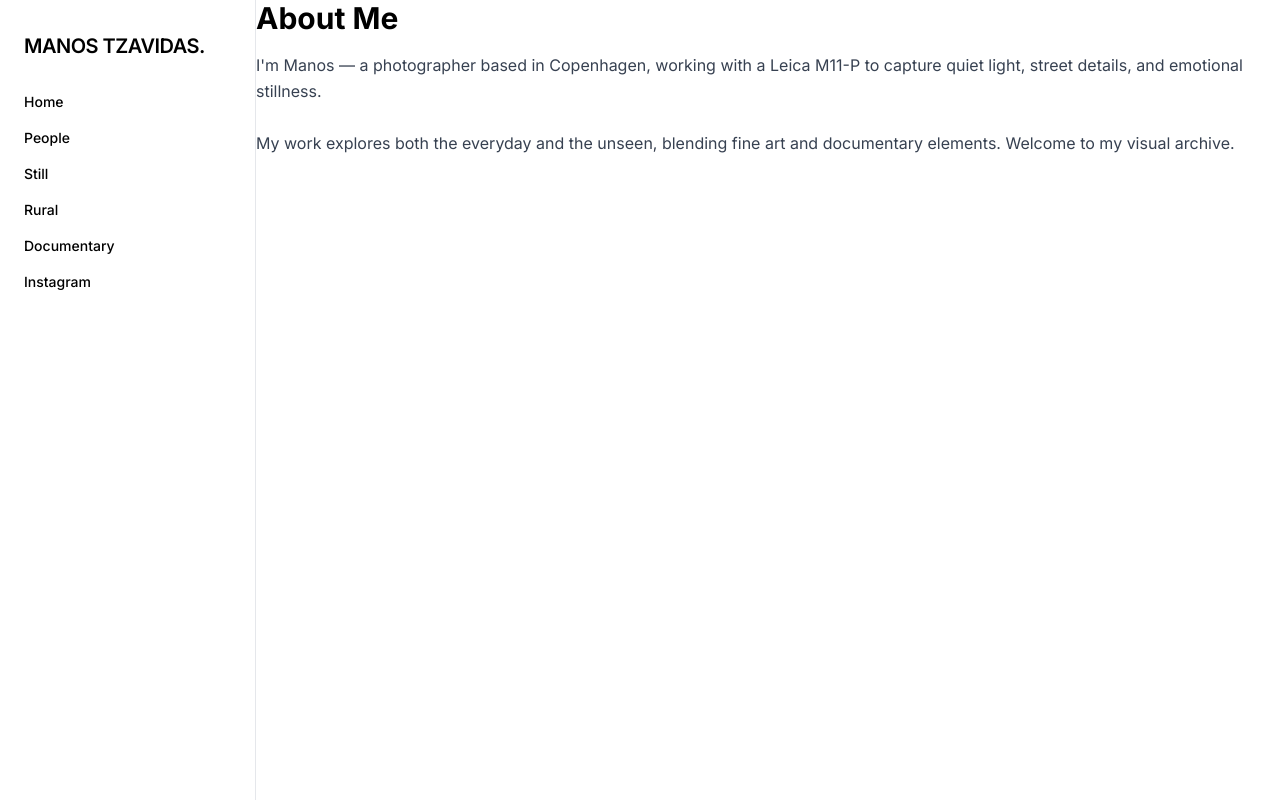
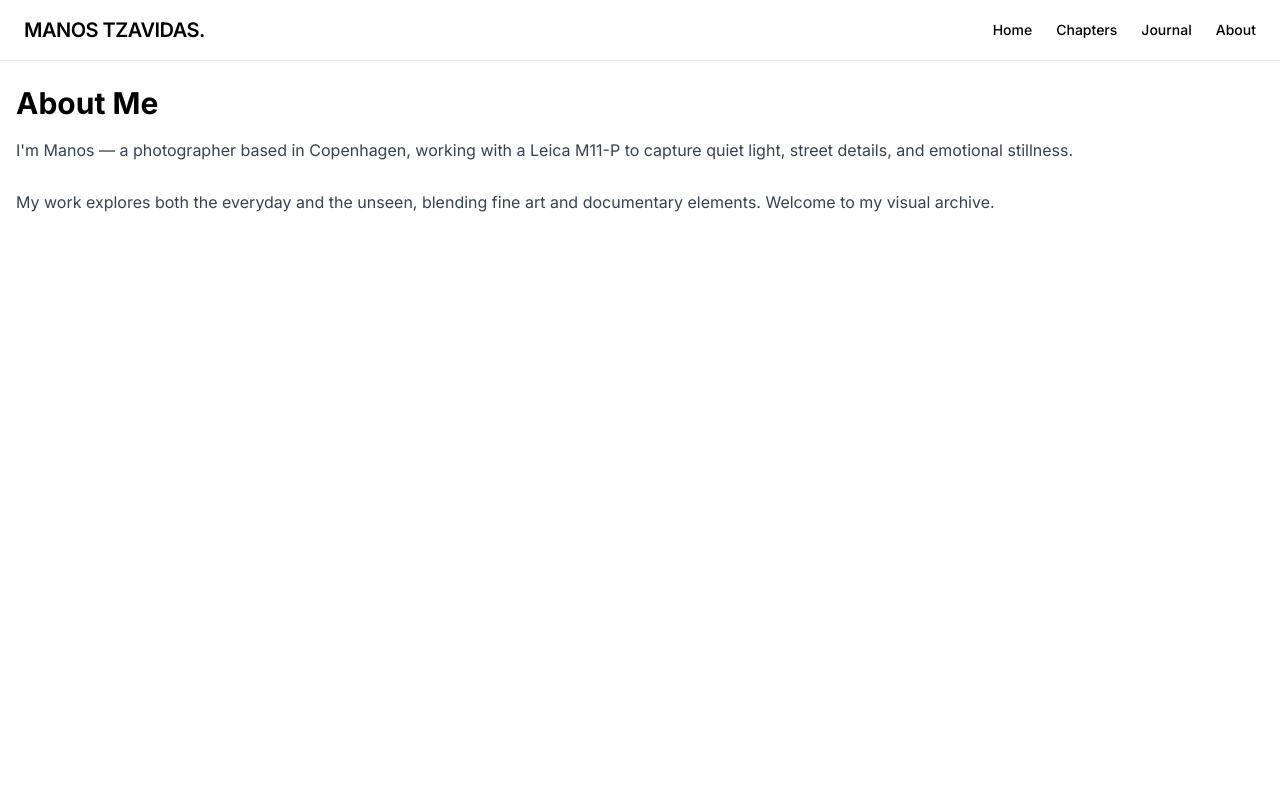
Before and after one commit to Homer-0/my-photo-site, a Next.js app: page /about in a window 1280 px wide. Built offline with nearby package versions, Linux system fonts and the light colour scheme; a web font is replaced by a local one.

Commit message:
Update layout.tsx

```diff
--- a/app/layout.tsx
+++ b/app/layout.tsx
@@ -18,27 +18,18 @@ export default function RootLayout({
   return (
     <html lang="en">
       <body className={inter.className}>
-        <div className="flex min-h-screen">
-          {/* Sidebar */}
-          <aside className="w-64 bg-white border-r px-6 py-8 hidden md:block">
-            <h1 className="text-xl font-semibold mb-8 tracking-tight">
-              <Link href="/">MANOS TZAVIDAS.</Link>
-            </h1>
-            <nav className="flex flex-col space-y-4 text-sm font-medium">
-              <Link href="/" className="hover:underline">Home</Link>
-              <Link href="#" className="hover:underline">People</Link>
-              <Link href="#" className="hover:underline">Still</Link>
-              <Link href="#" className="hover:underline">Rural</Link>
-              <Link href="#" className="hover:underline">Documentary</Link>
-              <Link href="https://www.instagram.com/manostzavidas" className="hover:underline" target="_blank" rel="noopener noreferrer">
-                Instagram
-              </Link>
-            </nav>
-          </aside>
-
-          {/* Main content */}
-          <main className="flex-1">{children}</main>
-        </div>
+        <header className="w-full bg-white border-b px-6 py-4 flex items-center justify-between text-sm font-medium">
+          <div className="text-xl font-semibold tracking-tight">
+            <Link href="/">MANOS TZAVIDAS.</Link>
+          </div>
+          <nav className="flex space-x-6">
+            <Link href="/" className="hover:underline">Home</Link>
+            <Link href="#" className="hover:underline">Chapters</Link>
+            <Link href="#" className="hover:underline">Journal</Link>
+            <Link href="#" className="hover:underline">About</Link>
+          </nav>
+        </header>
+        <main className="px-4 pt-6">{children}</main>
       </body>
     </html>
   );
```
